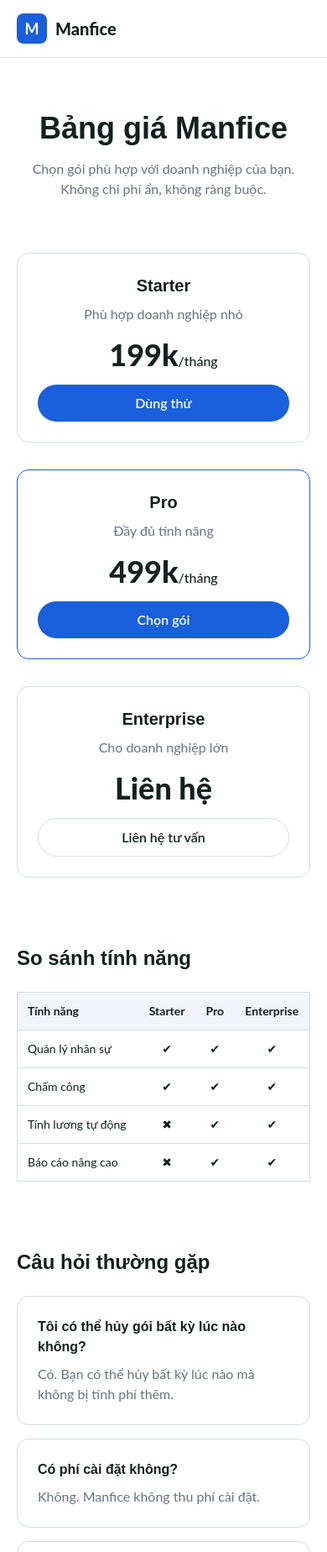
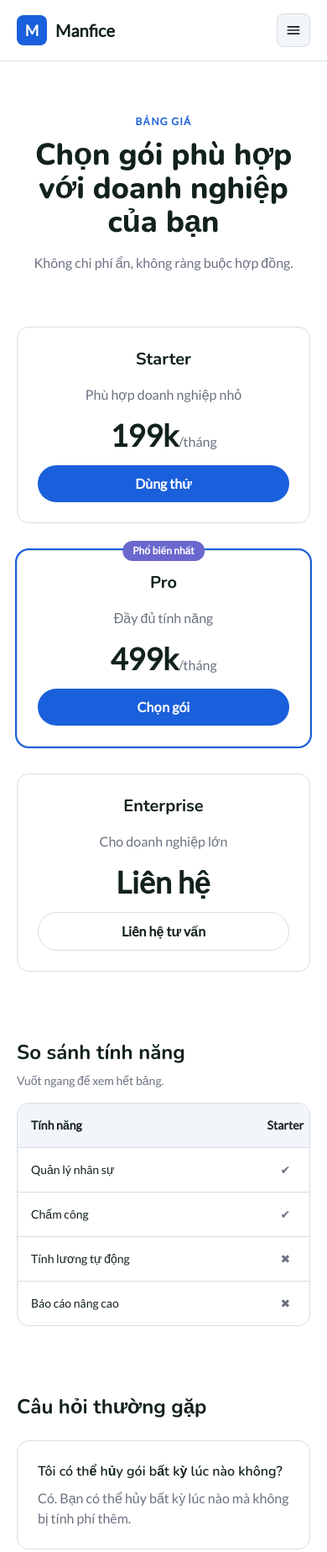
Before and after one commit to 2551050121/tkw_2551050121_lan, a website: page pricing.html in a window 390 px wide. Shown: the top 1848 px of the page at 84% size. Drawn offline with nearby package versions, Linux system fonts and the light colour scheme.

Commit message:
<fix>: <thêm hamberger + mobile menu, thay dark: rải rác trong cả file>

```diff
--- a/pricing.html
+++ b/pricing.html
@@ -4,101 +4,128 @@
   <meta charset="UTF-8">
   <meta name="viewport" content="width=device-width, initial-scale=1.0">
   <title>Bảng giá – Manfice</title>
+  <link href="https://fonts.googleapis.com/css2?family=Nunito:wght@600;700;800&family=Lato:wght@400;500;600&display=swap" rel="stylesheet" />
   <link rel="stylesheet" href="./dist/output.css">
 </head>
 
-<body class="bg-surface dark:bg-surface-dark text-ink dark:text-ink-invert">
+<body>
 
-  <!-- HEADER -->
-  <header class="sticky top-0 z-40 border-b border-line bg-white/80 backdrop-blur dark:border-line-invert dark:bg-surface-dark/90">
+  <!-- HEADER: giống index.html, kể cả hamburger — hạn chế của HTML tĩnh, ghi ở README -->
+  <header class="sticky top-0 z-40 border-b border-line bg-surface/80 backdrop-blur">
     <nav class="container flex items-center justify-between py-4">
       <a href="./index.html" class="flex items-center gap-2.5">
         <span class="grid h-9 w-9 place-items-center rounded-lg bg-brand-700 text-lg font-bold text-white">M</span>
         <span class="text-xl font-extrabold">Manfice</span>
       </a>
+
       <ul class="hidden items-center gap-8 text-sm font-medium lg:flex">
         <li><a href="./index.html" class="hover:text-brand-700">Trang chủ</a></li>
-        <li><a href="./pricing.html" class="text-brand-700 font-semibold">Bảng giá</a></li>
+        <li><a href="./pricing.html" class="font-semibold text-brand-700" aria-current="page">Bảng giá</a></li>
         <li><a href="./contact.html" class="hover:text-brand-700">Liên hệ</a></li>
       </ul>
+
+      <div class="flex items-center gap-3">
+        <a href="./contact.html" class="btn btn-primary hidden lg:inline-flex">Dùng thử miễn phí</a>
+
+        <button
+          type="button"
+          class="grid h-10 w-10 place-items-center rounded-lg border border-line text-ink bg-surface-alt lg:hidden"
+          aria-label="Mở menu điều hướng"
+          aria-expanded="false"
+          aria-controls="mobile-menu"
+        >
+          <svg class="h-5 w-5" viewBox="0 0 24 24" fill="none" stroke="currentColor" stroke-width="2" stroke-linecap="round" aria-hidden="true">
+            <path d="M4 7h16M4 12h16M4 17h16" />
+          </svg>
+        </button>
+      </div>
     </nav>
+
+    <ul id="mobile-menu" class="container hidden flex-col gap-1 border-t border-line py-3 text-sm font-medium">
+      <li><a href="./index.html" class="block rounded-lg px-2 py-2 hover:bg-surface-alt">Trang chủ</a></li>
+      <li><a href="./pricing.html" class="block rounded-lg px-2 py-2 hover:bg-surface-alt">Bảng giá</a></li>
+      <li><a href="./contact.html" class="block rounded-lg px-2 py-2 hover:bg-surface-alt">Liên hệ</a></li>
+    </ul>
   </header>
 
   <!-- MAIN -->
   <main class="container py-16">
 
     <!-- HERO -->
-    <section class="text-center mb-16">
-      <h1 class="text-4xl font-extrabold mb-4">Bảng giá Manfice</h1>
-      <p class="text-muted dark:text-muted-dark max-w-xl mx-auto">
-        Chọn gói phù hợp với doanh nghiệp của bạn. Không chi phí ẩn, không ràng buộc.
+    <section class="mb-16 text-center">
+      <p class="eyebrow">Bảng giá</p>
+      <h1 class="mt-3 text-4xl font-extrabold sm:text-5xl">Chọn gói phù hợp với doanh nghiệp của bạn</h1>
+      <p class="mx-auto mt-4 max-w-xl text-muted">
+        Không chi phí ẩn, không ràng buộc hợp đồng.
       </p>
     </section>
 
     <!-- PRICING CARDS -->
-    <section class="grid gap-8 md:grid-cols-3 mb-20">
+    <section class="mb-20 grid gap-8 md:grid-cols-3">
 
-      <div class="card text-center">
-        <h3 class="text-xl font-bold mb-2">Starter</h3>
-        <p class="text-muted dark:text-muted-dark mb-4">Phù hợp doanh nghiệp nhỏ</p>
-        <p class="text-4xl font-extrabold mb-4">199k<span class="text-base font-medium">/tháng</span></p>
-        <button class="btn btn-primary w-full">Dùng thử</button>
+      <div class="card flex flex-col gap-4 text-center">
+        <h2 class="text-xl font-bold">Starter</h2>
+        <p class="text-muted">Phù hợp doanh nghiệp nhỏ</p>
+        <p class="text-4xl font-extrabold">199k<span class="text-base font-medium text-muted">/tháng</span></p>
+        <a href="./contact.html" class="btn btn-primary mt-auto w-full">Dùng thử</a>
       </div>
 
-      <div class="card text-center border-brand-700">
-        <h3 class="text-xl font-bold mb-2">Pro</h3>
-        <p class="text-muted dark:text-muted-dark mb-4">Đầy đủ tính năng</p>
-        <p class="text-4xl font-extrabold mb-4">499k<span class="text-base font-medium">/tháng</span></p>
-        <button class="btn btn-primary w-full">Chọn gói</button>
+      <div class="card relative flex flex-col gap-4 text-center ring-2 ring-brand-700">
+        <span class="badge absolute -top-3 left-1/2 -translate-x-1/2 bg-accent-500 text-white">Phổ biến nhất</span>
+        <h2 class="text-xl font-bold">Pro</h2>
+        <p class="text-muted">Đầy đủ tính năng</p>
+        <p class="text-4xl font-extrabold">499k<span class="text-base font-medium text-muted">/tháng</span></p>
+        <a href="./contact.html" class="btn btn-primary mt-auto w-full">Chọn gói</a>
       </div>
 
-      <div class="card text-center">
-        <h3 class="text-xl font-bold mb-2">Enterprise</h3>
-        <p class="text-muted dark:text-muted-dark mb-4">Cho doanh nghiệp lớn</p>
-        <p class="text-4xl font-extrabold mb-4">Liên hệ</p>
-        <button class="btn btn-ghost w-full">Liên hệ tư vấn</button>
+      <div class="card flex flex-col gap-4 text-center">
+        <h2 class="text-xl font-bold">Enterprise</h2>
+        <p class="text-muted">Cho doanh nghiệp lớn</p>
+        <p class="text-4xl font-extrabold">Liên hệ</p>
+        <a href="./contact.html" class="btn btn-ghost mt-auto w-full">Liên hệ tư vấn</a>
       </div>
 
     </section>
 
-    <!-- FEATURE TABLE -->
+    <!-- FEATURE TABLE: cuộn ngang thay vì ép vỡ chữ ở 360px (quyết định thiết kế, nhiệm vụ 2) -->
     <section class="mb-20">
-      <h2 class="text-2xl font-bold mb-6">So sánh tính năng</h2>
+      <h2 class="mb-2 text-2xl font-bold">So sánh tính năng</h2>
+      <p class="mb-4 text-sm text-muted lg:hidden">Vuốt ngang để xem hết bảng.</p>
 
-      <div class="overflow-x-auto">
-        <table class="min-w-full border border-line dark:border-line-invert text-sm">
-          <thead class="bg-surface-alt dark:bg-surface-alt-dark">
+      <div class="overflow-x-auto rounded-card border border-line">
+        <table class="min-w-[640px] w-full text-left text-sm">
+          <thead class="bg-surface-alt">
             <tr>
-              <th class="p-3 text-left">Tính năng</th>
-              <th class="p-3 text-center">Starter</th>
-              <th class="p-3 text-center">Pro</th>
-              <th class="p-3 text-center">Enterprise</th>
+              <th scope="col" class="p-4 font-bold">Tính năng</th>
+              <th scope="col" class="p-4 text-center font-bold">Starter</th>
+              <th scope="col" class="p-4 text-center font-bold text-brand-700">Pro</th>
+              <th scope="col" class="p-4 text-center font-bold">Enterprise</th>
             </tr>
           </thead>
           <tbody>
-            <tr class="border-t border-line dark:border-line-invert">
-              <td class="p-3">Quản lý nhân sự</td>
-              <td class="p-3 text-center">✔</td>
-              <td class="p-3 text-center">✔</td>
-              <td class="p-3 text-center">✔</td>
+            <tr class="border-t border-line">
+              <th scope="row" class="p-4 font-medium">Quản lý nhân sự</th>
+              <td class="p-4 text-center text-muted">✔</td>
+              <td class="p-4 text-center text-muted">✔</td>
+              <td class="p-4 text-center text-muted">✔</td>
             </tr>
-            <tr class="border-t border-line dark:border-line-invert">
-              <td class="p-3">Chấm công</td>
-              <td class="p-3 text-center">✔</td>
-              <td class="p-3 text-center">✔</td>
-              <td class="p-3 text-center">✔</td>
+            <tr class="border-t border-line">
+              <th scope="row" class="p-4 font-medium">Chấm công</th>
+              <td class="p-4 text-center text-muted">✔</td>
+              <td class="p-4 text-center text-muted">✔</td>
+              <td class="p-4 text-center text-muted">✔</td>
             </tr>
-            <tr class="border-t border-line dark:border-line-invert">
-              <td class="p-3">Tính lương tự động</td>
-              <td class="p-3 text-center">✖</td>
-              <td class="p-3 text-center">✔</td>
-              <td class="p-3 text-center">✔</td>
+            <tr class="border-t border-line">
+              <th scope="row" class="p-4 font-medium">Tính lương tự động</th>
+              <td class="p-4 text-center text-muted">✖</td>
+              <td class="p-4 text-center text-muted">✔</td>
+              <td class="p-4 text-center text-muted">✔</td>
             </tr>
-            <tr class="border-t border-line dark:border-line-invert">
-              <td class="p-3">Báo cáo nâng cao</td>
-              <td class="p-3 text-center">✖</td>
-              <td class="p-3 text-center">✔</td>
-              <td class="p-3 text-center">✔</td>
+            <tr class="border-t border-line">
+              <th scope="row" class="p-4 font-medium">Báo cáo nâng cao</th>
+              <td class="p-4 text-center text-muted">✖</td>
+              <td class="p-4 text-center text-muted">✖</td>
+              <td class="p-4 text-center text-muted">✔</td>
             </tr>
           </tbody>
         </table>
@@ -106,29 +133,31 @@
     </section>
 
     <!-- FAQ -->
-    <section class="max-w-3xl mx-auto">
-      <h2 class="text-2xl font-bold mb-6">Câu hỏi thường gặp</h2>
+    <section class="mx-auto max-w-3xl">
+      <h2 class="mb-6 text-2xl font-bold">Câu hỏi thường gặp</h2>
 
-      <div class="card mb-4">
-        <h3 class="font-semibold mb-2">Tôi có thể hủy gói bất kỳ lúc nào không?</h3>
-        <p class="text-muted dark:text-muted-dark">Có. Bạn có thể hủy bất kỳ lúc nào mà không bị tính phí thêm.</p>
-      </div>
+      <div class="flex flex-col gap-4">
+        <div class="card">
+          <h3 class="mb-2 font-semibold">Tôi có thể hủy gói bất kỳ lúc nào không?</h3>
+          <p class="text-muted">Có. Bạn có thể hủy bất kỳ lúc nào mà không bị tính phí thêm.</p>
+        </div>
 
-      <div class="card mb-4">
-        <h3 class="font-semibold mb-2">Có phí cài đặt không?</h3>
-        <p class="text-muted dark:text-muted-dark">Không. Manfice không thu phí cài đặt.</p>
-      </div>
+        <div class="card">
+          <h3 class="mb-2 font-semibold">Có phí cài đặt không?</h3>
+          <p class="text-muted">Không. Manfice không thu phí cài đặt.</p>
+        </div>
 
-      <div class="card">
-        <h3 class="font-semibold mb-2">Có hỗ trợ doanh nghiệp lớn không?</h3>
-        <p class="text-muted dark:text-muted-dark">Có. Gói Enterprise được thiết kế riêng cho doanh nghiệp lớn.</p>
+        <div class="card">
+          <h3 class="mb-2 font-semibold">Có hỗ trợ doanh nghiệp lớn không?</h3>
+          <p class="text-muted">Có. Gói Enterprise được thiết kế riêng cho doanh nghiệp lớn.</p>
+        </div>
       </div>
     </section>
 
   </main>
 
   <!-- FOOTER -->
-  <footer class="border-t border-line dark:border-line-invert py-8 text-center text-sm text-muted dark:text-muted-dark">
+  <footer class="border-t border-line bg-surface-alt py-8 text-center text-sm text-muted">
     © 2026 Manfice. All rights reserved.
   </footer>
 
```
Also changed, not shown: dist/output.css.
